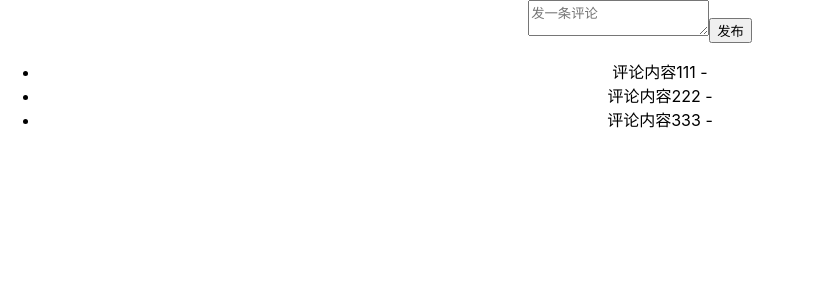
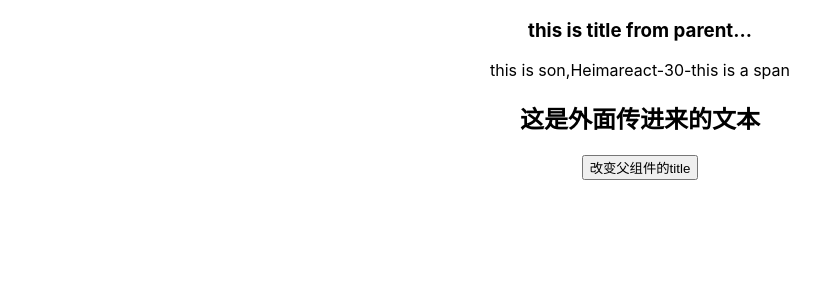
Before and after one commit to gaofeng222/reactsysapp, a React (Create React App) app: page / in a window 1280 px wide. Shown: the top 300 px of the page, without its empty margins (0-829 px from the left). Built offline with nearby package versions, Linux system fonts and the light colour scheme.

Commit message:
add:父子组件传数据

```diff
--- a/src/App.js
+++ b/src/App.js
@@ -1,67 +1,44 @@
 import "./App.css";
-import { useRef, useState } from "react";
-import { v4 as uuid } from "uuid";
-import dayjs from "dayjs";
+import { useEffect, useState } from "react";
+
+function Son(props) {
+  const { name = "-", age, child, cb, children, onGetMsg } = props;
+  useEffect(() => {
+    cb && cb();
+  }, []);
+  const handleChangeParentTitle = () => {
+    onGetMsg("this is a new title from son...");
+  };
+  return (
+    <div>
+      this is son,{name}-{age}-{child}
+      {children}
+      <div>
+        <button onClick={handleChangeParentTitle}>改变父组件的title</button>
+      </div>
+    </div>
+  );
+}
 
 function App() {
-  const [content, setContent] = useState("");
-  const [commentList, setCommentList] = useState([
-    {
-      id: 1,
-      content: "评论内容111",
-    },
-    {
-      id: 2,
-      content: "评论内容222",
-    },
-    {
-      id: 3,
-      content: "评论内容333",
-    },
-  ]);
-  const inputRef = useRef();
-
-  //渲染完之后才能获取生成的dom
-  const showDom = () => {
-    console.dir(inputRef.current);
-  };
-  const onSubmit = () => {
-    setCommentList([
-      ...commentList,
-      {
-        id: uuid(),
-        content,
-        ctime: dayjs().format("YYYY-MM-DD HH:mm:ss"),
-      },
-    ]);
-
-    setContent("");
-    inputRef.current.focus();
-  };
-  const handleChange = (e) => {
-    console.log("🚀 ~ handleChange ~ e:", e.target.value);
-    setContent(e.target.value);
-  };
-  const renderListContent = () => {
-    return commentList.map((item) => {
-      return (
-        <li key={item}>
-          {item.content} {item.ctime ? item.ctime : "-"}
-        </li>
-      );
-    });
+  const name = "Heimareact";
+  const [title, setTitle] = useState("this is title from parent...");
+  const onGetMsg = (msg) => {
+    console.log(msg);
+    setTitle(msg);
   };
   return (
     <div className="App">
-      <textarea
-        className="reply-box-textarea"
-        placeholder="发一条评论"
-        value={content}
-        onChange={handleChange}
-        ref={inputRef}
-      />
-      <button onClick={onSubmit}>发布</button>
-      <ul>{renderListContent()}</ul>
+      <h3>{title}</h3>
+      <Son
+        name={name}
+        age={30}
+        cb={() => console.log("abc")}
+        child={<span>this is a span</span>}
+        onGetMsg={onGetMsg}
+      >
+        <h2>这是外面传进来的文本</h2>
+      </Son>
     </div>
   );
 }
```
